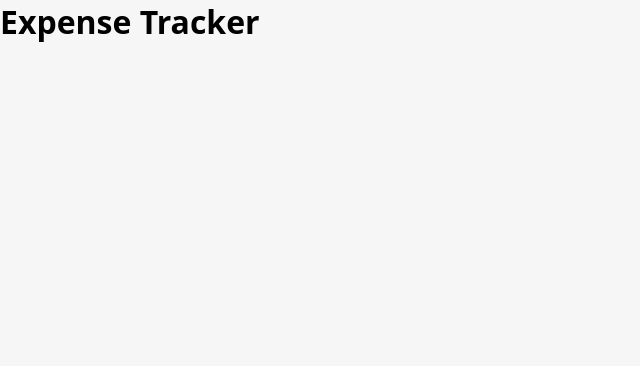
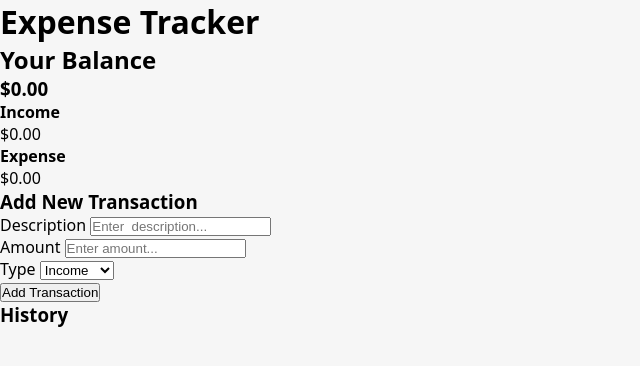
Before and after one commit to CK-Tot/Expense-tracker, a plain HTML site: page index.html in a window 1280 px wide. Shown: the whole page, without its empty margins (0-640 px from the left). Drawn offline with Linux system fonts and the light colour scheme; a web font is replaced by a local one.

Commit message:
feat: add initial semantic HTML Structure for App

```diff
--- a/index.html
+++ b/index.html
@@ -8,9 +8,60 @@
     <title>Expense Tracker</title>
 </head>
 <body>
-    <div class="container">
+    <main class="container">
         <h1>Expense Tracker</h1>
-    </div>
+
+        <article class="balance">
+            <h2>Your Balance</h2>
+            <h3 id="balance" aria-live="polite">$0.00</h3>
+        </article>
+
+        <section class="income-expense">
+            <article class="income">
+                <h4>Income</h4>
+                <span class="amount" id="income" aria-live="polite">$0.00</span>
+            </article>
+
+            <article class="expense">
+                <h4>Expense</h4>
+                <span class="amount" id="expense" aria-live="polite">$0.00</span>
+            </article>
+        </section>
+
+        <section class="add-transaction">
+            <h3>Add New Transaction</h3>
+            <form action="" id="transaction-form">
+                <div class="form-group">
+                    <label for="text">Description</label>
+                    <input type="text" id="text" placeholder="Enter  description..." required>
+                </div>
+
+                <div class="form-group">
+                    <label for="amount">Amount</label>
+                    <input type="number" id="amount" placeholder="Enter amount..." required>
+                </div>
+
+
+                <div class="form-group">
+                    <label for="type">Type</label>
+                    <select  id="type" required>
+
+                        <option value="income">Income</option>
+                        <option value="expense">Expense</option>
+                    </select>
+                </div>
+
+                <button type="submit">Add Transaction</button>
+            </form>
+        </section>
+
+
+        <section class="history">
+            <h3>History</h3>
+            <ul id="transaction-list"></ul>
+        </section>
+
+    </main>
 
 
     <script src="app.js"></script>
```
